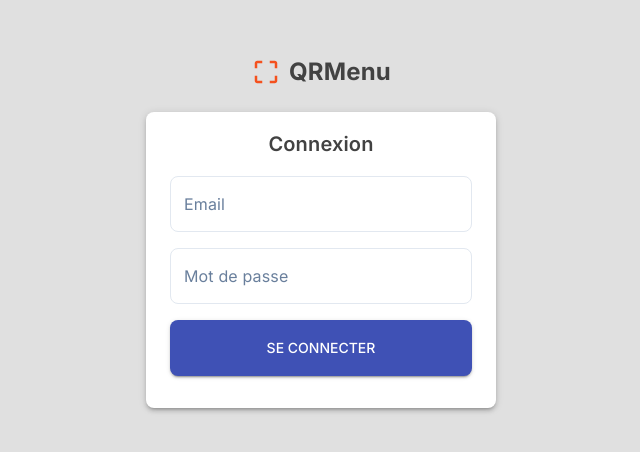
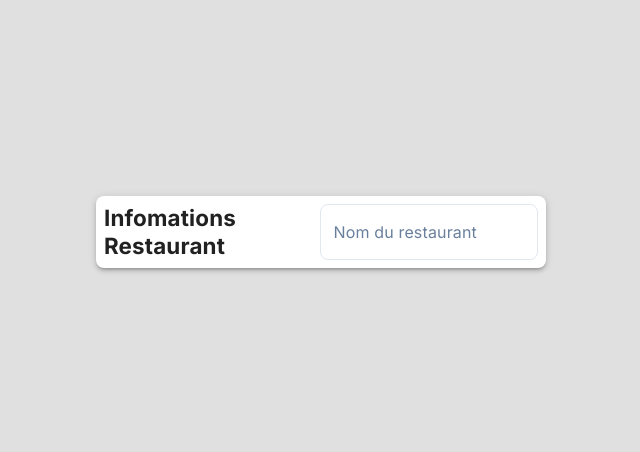
Before and after one commit to medAmarFilali/qrmenuapp, a React (Create React App) app: page /intro in a window 1280 px wide. Shown: the part 168-620 px from the top of the page, without its empty margins (319-959 px from the left). Built offline with nearby package versions, Linux system fonts and the light colour scheme.

Commit message:
Adding the Intro Page

```diff
--- a/package.json
+++ b/package.json
@@ -11,7 +11,10 @@
     "lodash": "^4.17.21",
     "react": "^17.0.1",
     "react-dom": "^17.0.1",
+    "react-redux": "^7.2.2",
+    "react-router-dom": "^5.2.0",
     "react-scripts": "4.0.3",
+    "redux": "^4.0.5",
     "web-vitals": "^1.0.1"
   },
   "scripts": {
--- a/src/App.js
+++ b/src/App.js
@@ -1,11 +1,11 @@
-import LoginPage from "./components/loginPage/LoginPage";
+import QrMenuRouter from "./router/QrMenuRouter";
 import { useStyles } from "./stylesApp";
 
 function App() {
   const classes = useStyles();
   return (
     <div className={classes.pageContainer}>
-      <LoginPage />
+      <QrMenuRouter />
     </div>
   );
 }
--- /dev/null
+++ b/src/components/introPage/IntroPage.js
@@ -0,0 +1,17 @@
+import { Typography, Paper } from "@material-ui/core";
+import { useStyles } from "./styleIntroPage";
+import IntroForm from "./introForm/IntroForm";
+
+const IntroPage = () => {
+  const classes = useStyles();
+  return (
+    <div className={classes.introContainer}>
+      <Paper elevation={3} className={classes.paperContainer}>
+        <Typography variant="h4">Infomations Restaurant</Typography>
+        <IntroForm />
+      </Paper>
+    </div>
+  );
+};
+
+export default IntroPage;
--- /dev/null
+++ b/src/components/introPage/introForm/IntroForm.js
@@ -0,0 +1,11 @@
+import { TextField } from "@material-ui/core";
+
+const IntroForm = () => {
+  return (
+    <div>
+      <TextField label="Nom du restaurant" variant="outlined" />
+    </div>
+  );
+};
+
+export default IntroForm;
--- /dev/null
+++ b/src/components/introPage/styleIntroPage.js
@@ -0,0 +1,16 @@
+import { makeStyles } from "@material-ui/core/styles";
+
+export const useStyles = makeStyles((theme) => ({
+  introContainer: {
+    display: "flex",
+    justifyContent: "center",
+    alignItems: "center",
+    height: "100vh",
+  },
+  paperContainer: {
+    display: "flex",
+    justifyContent: "center",
+    width: 450,
+    padding: theme.spacing(),
+  },
+}));
--- a/src/components/loginPage/loginForm/LoginForm.js
+++ b/src/components/loginPage/loginForm/LoginForm.js
@@ -5,7 +5,7 @@ const LoginForm = () => {
   const classes = useStyles();
   return (
     <Paper elevation={3} className={classes.loginFormContainer}>
-      <Typography variant="h6" className={classes.loginTitle}>
+      <Typography variant="h5" className={classes.loginTitle}>
         Connexion
       </Typography>
       <TextField
--- a/src/components/loginPage/loginForm/stylesLoginForm.js
+++ b/src/components/loginPage/loginForm/stylesLoginForm.js
@@ -8,7 +8,6 @@ export const useStyles = makeStyles((theme) => ({
     justifyContent: "center",
     alignItems: "center",
     flexDirection: "column",
-    padding: theme.spacing(2, 3, 4, 3),
   },
   loginTitle: {
     marginBottom: theme.spacing(2),
--- /dev/null
+++ b/src/router/QrMenuRouter.js
@@ -0,0 +1,16 @@
+import { BrowserRouter, Switch, Route } from "react-router-dom";
+import IntroPage from "../components/introPage/IntroPage";
+import LoginPage from "../components/loginPage/LoginPage";
+
+const QrMenuRouter = () => {
+  return (
+    <BrowserRouter>
+      <Switch>
+        <Route exact path="/" component={LoginPage} />
+        <Route path="/intro" component={IntroPage} />
+      </Switch>
+    </BrowserRouter>
+  );
+};
+
+export default QrMenuRouter;
--- a/src/theme/theme.js
+++ b/src/theme/theme.js
@@ -8,6 +8,40 @@ const theme = createMuiTheme({
     fontFamily: ["'Inter'", "open-sans"].join(","),
   },
   overrides: {
+    MuiTypography: {
+      h1: {
+        fontSize: "3rem",
+        fontWeight: 300,
+        color: grey[900],
+      },
+      h2: {
+        fontSize: "2.5rem",
+        fontWeight: 300,
+        color: grey[900],
+      },
+      h3: {
+        fontSize: "1.7rem",
+        fontWeight: 700,
+        color: grey[900],
+      },
+      h4: {
+        fontSize: "1.4rem",
+        fontWeight: 700,
+        color: grey[900],
+        // letterSpacing: 1,
+      },
+      h5: {
+        fontSize: "1.3rem",
+        fontWeight: 700,
+        color: grey[900],
+      },
+      h6: {
+        fontSize: "1rem",
+        fontWeight: 700,
+        color: grey[900],
+        letterSpacing: 2,
+      },
+    },
     MuiButton: {
       root: {
         padding: defaultTheme.spacing(2, 2),
@@ -41,6 +75,7 @@ const theme = createMuiTheme({
     MuiPaper: {
       rounded: {
         borderRadius: defaultTheme.spacing(1),
+        padding: defaultTheme.spacing(2, 3, 4, 3),
       },
     },
   },
```
Also changed, not shown: src/components/introPage/introForm/styleIntroForm.js (added), 1 other file (tests, documents, lock files or other folders).
